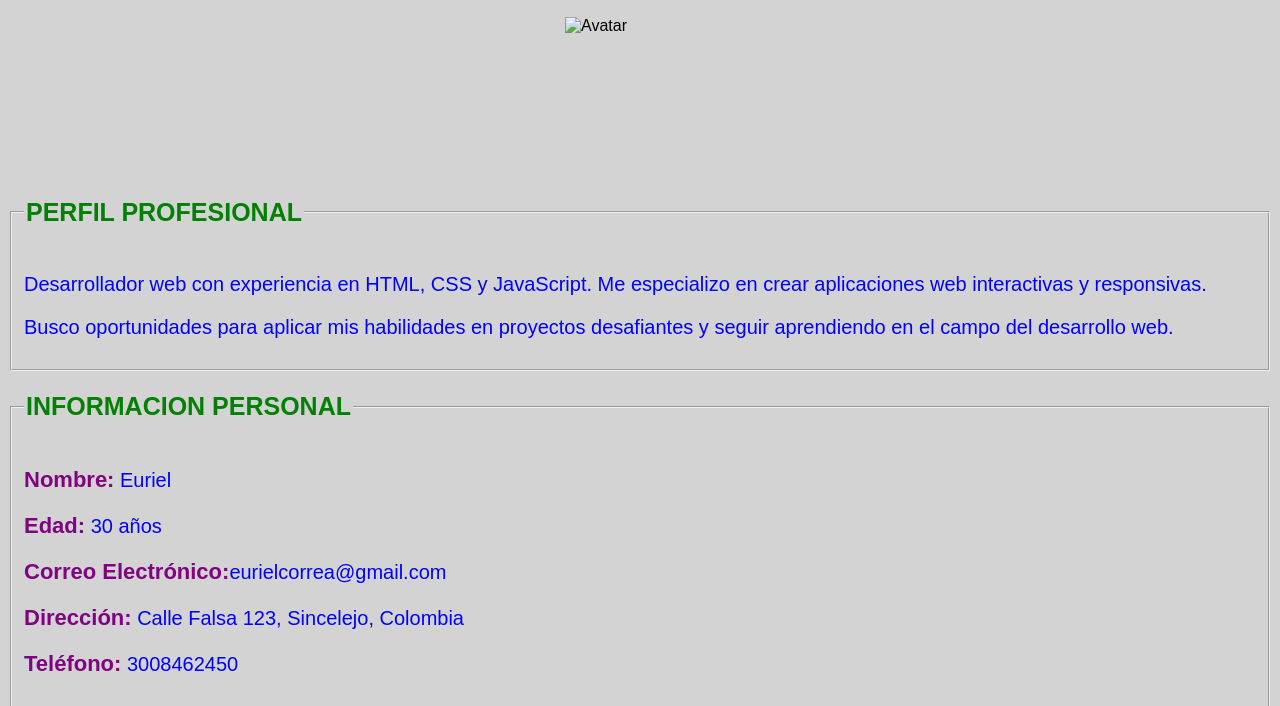
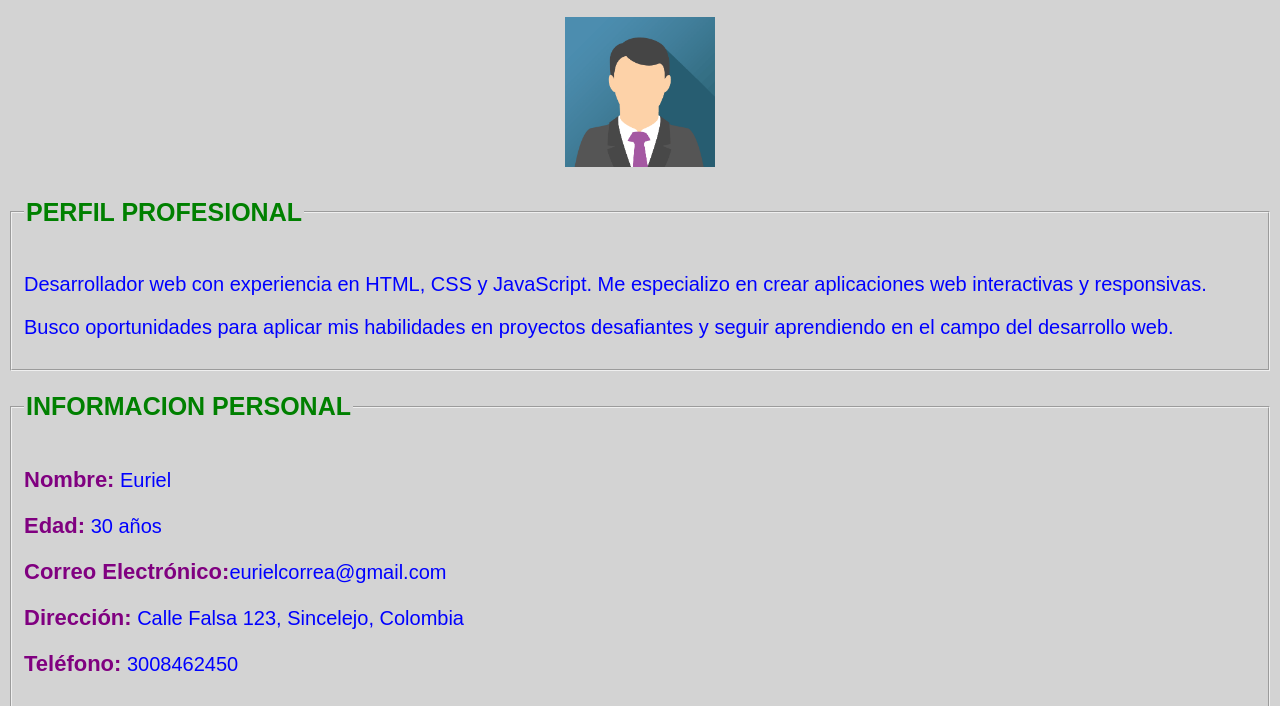
Before and after one commit to EurielB/entregable2, a plain HTML site: page index.html in a window 1280 px wide. Shown: the part 57-763 px from the top of the page. Drawn offline with Linux system fonts and the light colour scheme.

Commit message:
Update index.html
link de avatar

```diff
--- a/index.html
+++ b/index.html
@@ -8,7 +8,7 @@
 </head>
 <body>
     <h1>Mi HOJA DE VIDA</h1>
-    <img src= /ttc/entregable2/avatar.png alt="Avatar" style="width:150px;height:150px;">
+    <img src=/avatar.png alt="Avatar" style="width:150px;height:150px;">
     <fieldset>
         <legend><h2>PERFIL PROFESIONAL</h2></legend>
         <p>Desarrollador web con experiencia en HTML, CSS y JavaScript. Me especializo en crear aplicaciones web interactivas y responsivas.</p>
```
